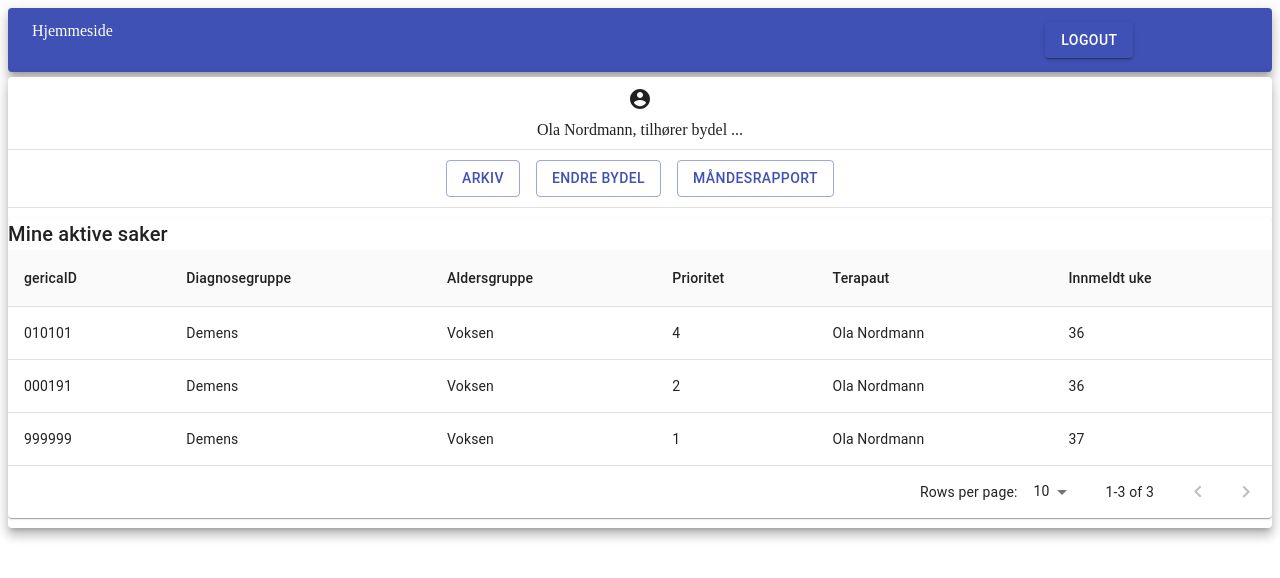
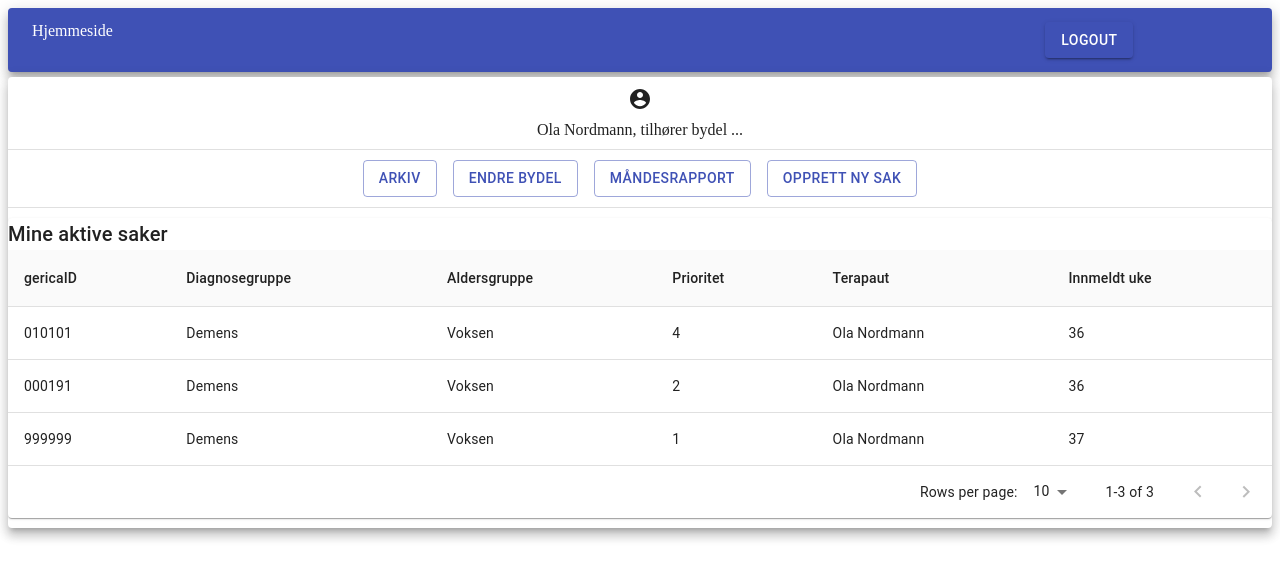
Before and after one commit to didriksg/tdt4290-gruppe3, a React (Vite) app in the folder client/: page /hjemmeside in a window 1280 px wide. Shown: the top 578 px of the page. Built offline with nearby package versions, Linux system fonts and the light colour scheme.

Commit message:
added route for new case

```diff
--- a/client/src/components/homescreen/homescreen.js
+++ b/client/src/components/homescreen/homescreen.js
@@ -164,6 +164,14 @@ const handleMunicipalityClose = () => {
 
           >Måndesrapport</Button>
           </Grid>
+          <Grid item>
+          <Button
+            variant="outlined"
+            color="primary" style={style.buttons}
+            component={Link} to={"/ny-sak"}
+
+          >Opprett ny sak</Button>
+          </Grid>
         </Grid>
       </Grid>
     </Grid>
--- a/client/src/index.js
+++ b/client/src/index.js
@@ -4,6 +4,7 @@ import App from "./App";
 import HomeScreen from "./components/homescreen/homescreen";
 import Arkiv from "./components/arkiv/arkiv"
 import MonthlyReport from "./components/monthlyReport/monthlyReport"
+import CaseScreen from "./components/casescreen/CaseScreen"
 import { Route, Link, BrowserRouter as Router } from 'react-router-dom';
 
 
@@ -14,6 +15,7 @@ const routing = (
             <Route path="/hjemmeside" component={HomeScreen} />
             <Route path="/arkiv" component={Arkiv} />
             <Route path="/rapport" component={MonthlyReport} />
+            <Route path="/ny-sak" component={CaseScreen} />
         </div>
     </Router>
 )
```
Also changed, not shown: 1 other file (tests, documents, lock files or other folders).
